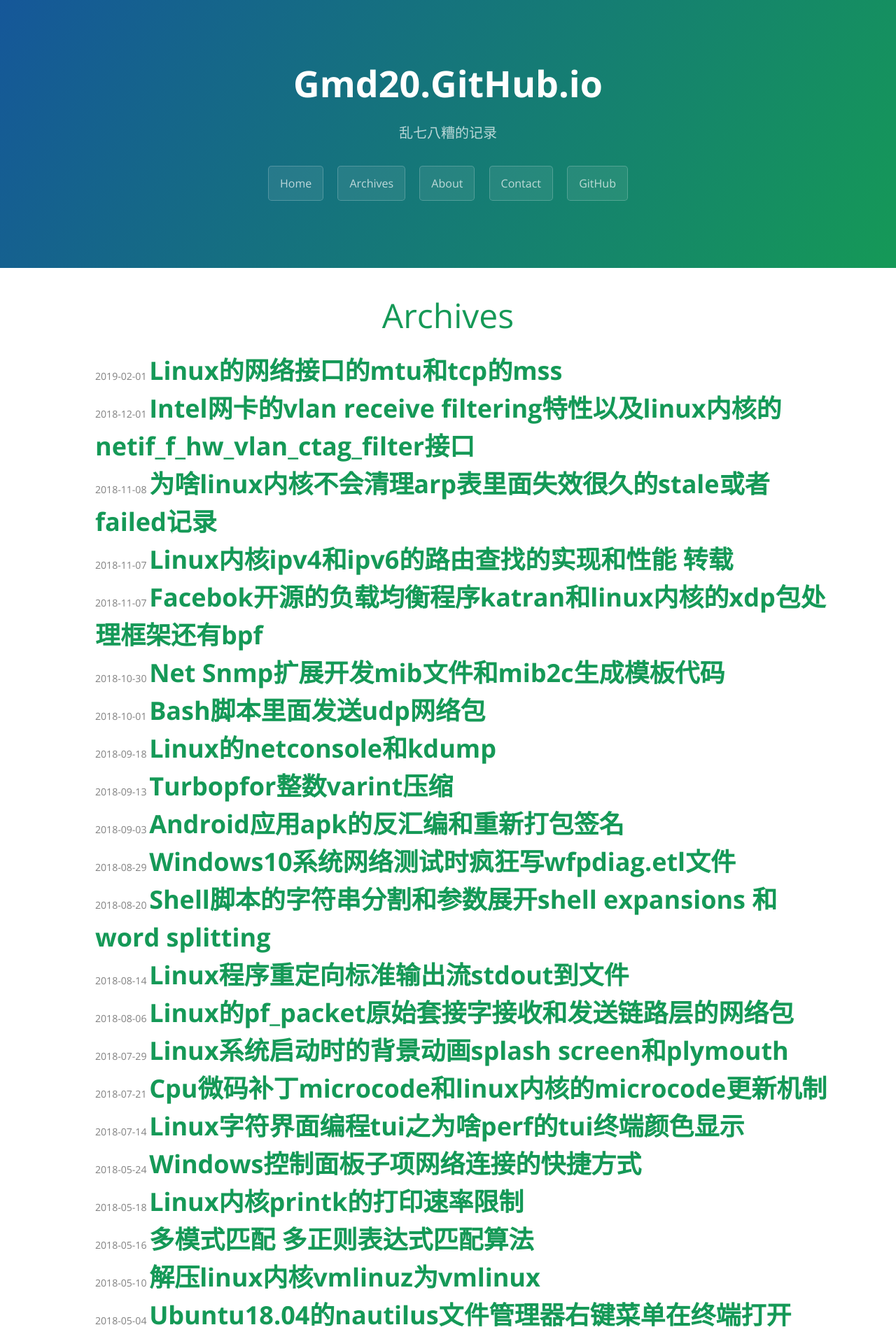
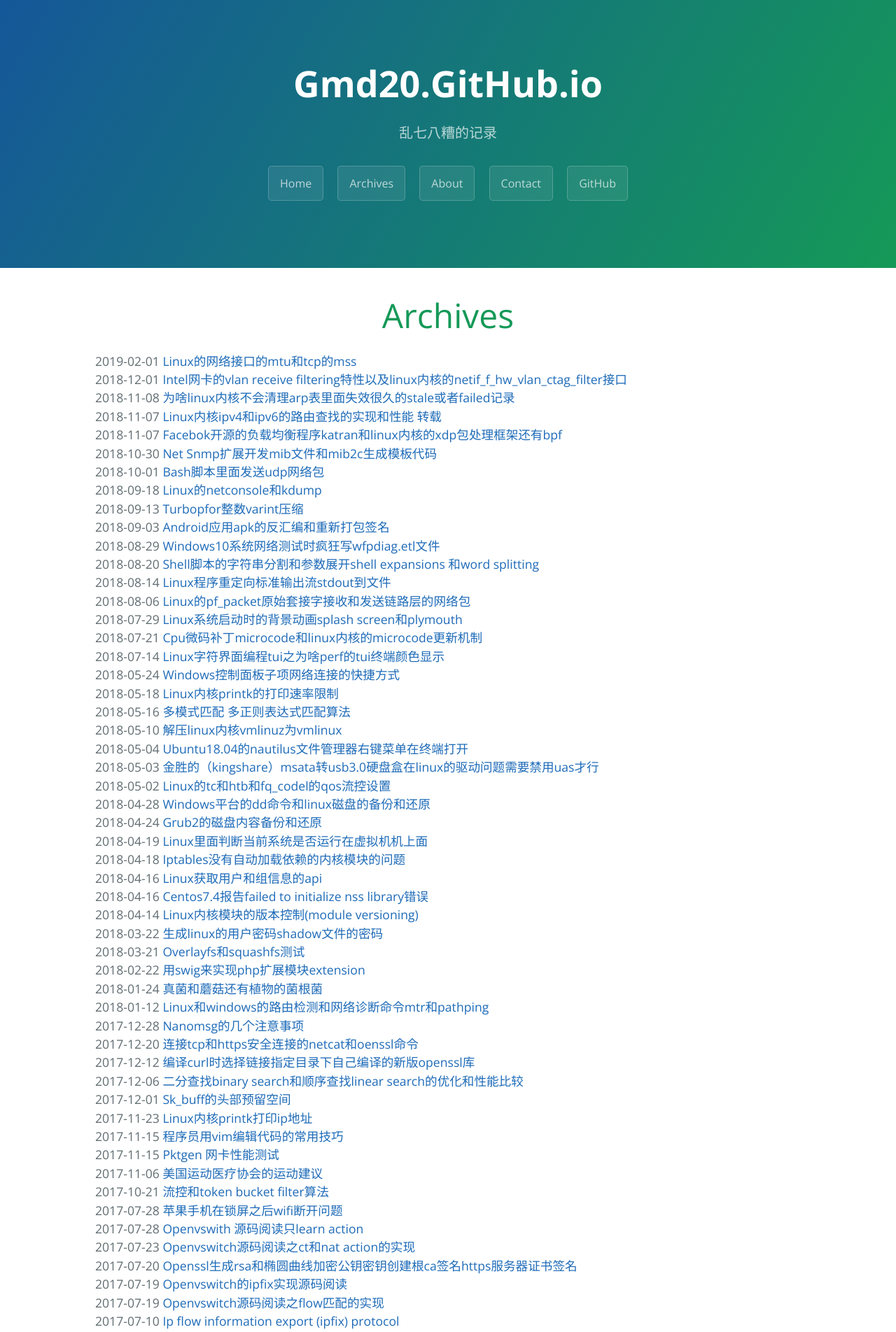
Before and after one commit to gmd20/gmd20.github.io, a Jekyll site: the page built from archives.md, in a window 1280 px wide. Shown: the top 1904 px of the page at 70% size. Built offline with Jekyll 4.4.1, drawn with Linux system fonts in a browser that asks for light colours.

Commit message:
Update archives.md

```diff
--- a/archives.md
+++ b/archives.md
@@ -7,8 +7,8 @@ layout: default
   <ul class="posts noList">
     {% for post in site.posts %}
       <li>
-        <span class="date">{{ post.date | date: '%Y-%m-%d  ' }}</span>
-        <a class="post-link" href="{{ post.url | prepend: site.baseurl }}">{{ post.title }}</a>
+        <span>{{ post.date | date: '%Y-%m-%d  ' }}</span>
+        <a href="{{ post.url | prepend: site.baseurl }}">{{ post.title }}</a>
       </li>
     {% endfor %}
   </ul>
```
